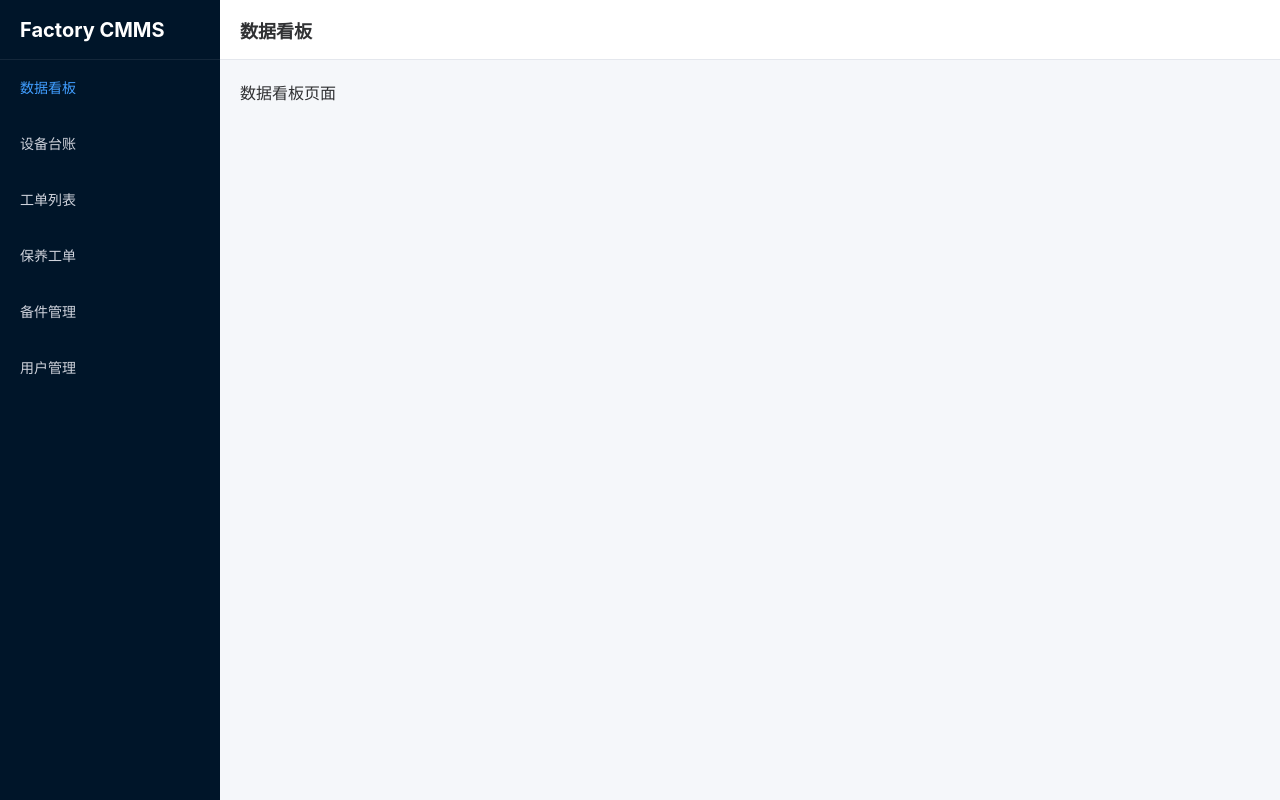
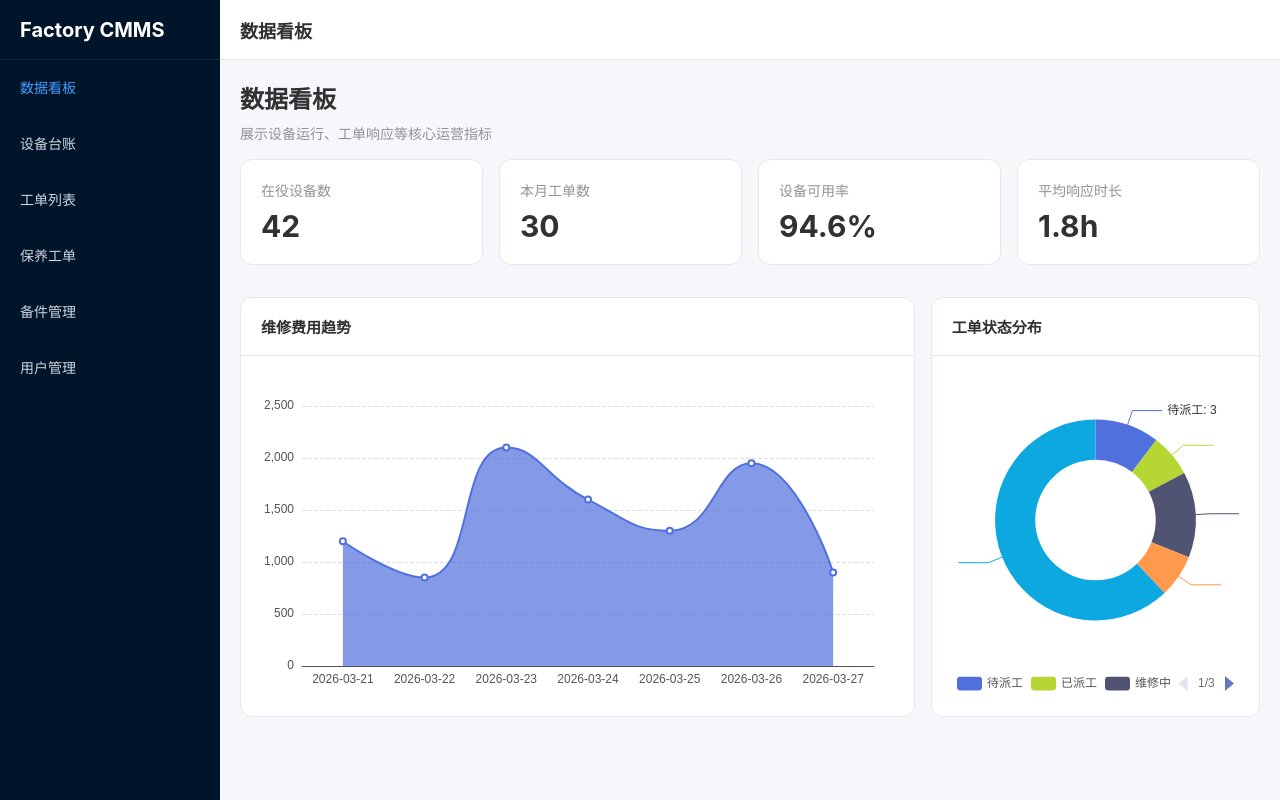
Before and after one commit to JOK1NG/XCMG_CMSS, a Vue app: page /dashboard in a window 1280 px wide. Built offline with nearby package versions, Linux system fonts and the light colour scheme; no server answers.

Commit message:
feat: integrate dashboard API and enhance dashboard view with charts and KPIs

```diff
--- a/package.json
+++ b/package.json
@@ -11,6 +11,7 @@
   "dependencies": {
     "@element-plus/icons-vue": "^2.3.2",
     "axios": "^1.13.6",
+    "echarts": "^6.0.0",
     "element-plus": "^2.13.6",
     "pinia": "^3.0.4",
     "vue": "^3.5.30",
--- /dev/null
+++ b/src/api/dashboard.ts
@@ -0,0 +1,39 @@
+import request from '@/utils/request'
+
+export interface DashboardSummaryData {
+  runningEquipmentCount: number
+  monthWorkOrderCount: number
+  availabilityRate: number
+  avgResponseHours: number
+}
+
+export interface DashboardCostTrendItem {
+  statDate: string
+  costAmount: number
+}
+
+export interface DashboardCostTrendParams {
+  startDate?: string
+  endDate?: string
+}
+
+export interface DashboardWorkOrderStatusItem {
+  status: number
+  statusLabel: string
+  count: number
+}
+
+/** GET /api/dashboard/summary（baseURL 已含 /api 时为 /dashboard/summary） */
+export function getDashboardSummary() {
+  return request.get<DashboardSummaryData>('/dashboard/summary')
+}
+
+/** GET /api/dashboard/cost-trend（baseURL 已含 /api 时为 /dashboard/cost-trend） */
+export function getDashboardCostTrend(params?: DashboardCostTrendParams) {
+  return request.get<DashboardCostTrendItem[]>('/dashboard/cost-trend', { params })
+}
+
+/** GET /api/dashboard/workorder-status（baseURL 已含 /api 时为 /dashboard/workorder-status） */
+export function getDashboardWorkOrderStatus() {
+  return request.get<DashboardWorkOrderStatusItem[]>('/dashboard/workorder-status')
+}
--- a/src/views/dashboard/index.vue
+++ b/src/views/dashboard/index.vue
@@ -1,11 +1,252 @@
+<template>
+  <div class="page-container">
+    <PageHeader title="数据看板" description="展示设备运行、工单响应等核心运营指标" />
+
+    <el-row :gutter="16">
+      <el-col :xs="24" :sm="12" :lg="6">
+        <el-card shadow="never" class="kpi-card" v-loading="loading">
+          <div class="kpi-label">在役设备数</div>
+          <div class="kpi-value">{{ summary.runningEquipmentCount }}</div>
+        </el-card>
+      </el-col>
+      <el-col :xs="24" :sm="12" :lg="6">
+        <el-card shadow="never" class="kpi-card" v-loading="loading">
+          <div class="kpi-label">本月工单数</div>
+          <div class="kpi-value">{{ summary.monthWorkOrderCount }}</div>
+        </el-card>
+      </el-col>
+      <el-col :xs="24" :sm="12" :lg="6">
+        <el-card shadow="never" class="kpi-card" v-loading="loading">
+          <div class="kpi-label">设备可用率</div>
+          <div class="kpi-value">{{ summary.availabilityRate }}%</div>
+        </el-card>
+      </el-col>
+      <el-col :xs="24" :sm="12" :lg="6">
+        <el-card shadow="never" class="kpi-card" v-loading="loading">
+          <div class="kpi-label">平均响应时长</div>
+          <div class="kpi-value">{{ summary.avgResponseHours }}h</div>
+        </el-card>
+      </el-col>
+    </el-row>
+
+    <el-row :gutter="16">
+      <el-col :xs="24" :lg="16">
+        <el-card shadow="never" class="chart-card" v-loading="chartLoading">
+          <template #header>
+            <div class="chart-title">维修费用趋势</div>
+          </template>
+          <div ref="costTrendRef" class="chart-container"></div>
+        </el-card>
+      </el-col>
+      <el-col :xs="24" :lg="8">
+        <el-card shadow="never" class="chart-card" v-loading="chartLoading">
+          <template #header>
+            <div class="chart-title">工单状态分布</div>
+          </template>
+          <div ref="statusDistRef" class="chart-container"></div>
+        </el-card>
+      </el-col>
+    </el-row>
+  </div>
+</template>
+
 <script setup lang="ts">
+import { onBeforeUnmount, onMounted, reactive, ref } from 'vue'
+import * as echarts from 'echarts'
+import PageHeader from '@/components/PageHeader.vue'
+import {
+  getDashboardCostTrend,
+  getDashboardSummary,
+  getDashboardWorkOrderStatus,
+  type DashboardCostTrendItem,
+  type DashboardSummaryData,
+  type DashboardWorkOrderStatusItem,
+} from '@/api/dashboard'
 
+const FALLBACK_SUMMARY: DashboardSummaryData = {
+  runningEquipmentCount: 42,
+  monthWorkOrderCount: 30,
+  availabilityRate: 94.6,
+  avgResponseHours: 1.8,
+}
+
+const FALLBACK_COST_TREND: DashboardCostTrendItem[] = [
+  { statDate: '2026-03-21', costAmount: 1200 },
+  { statDate: '2026-03-22', costAmount: 850 },
+  { statDate: '2026-03-23', costAmount: 2100 },
+  { statDate: '2026-03-24', costAmount: 1600 },
+  { statDate: '2026-03-25', costAmount: 1300 },
+  { statDate: '2026-03-26', costAmount: 1950 },
+  { statDate: '2026-03-27', costAmount: 900 },
+]
+
+const FALLBACK_STATUS_DIST: DashboardWorkOrderStatusItem[] = [
+  { status: 1, statusLabel: '待派工', count: 3 },
+  { status: 2, statusLabel: '已派工', count: 2 },
+  { status: 3, statusLabel: '维修中', count: 4 },
+  { status: 4, statusLabel: '待验收', count: 2 },
+  { status: 5, statusLabel: '已完成', count: 18 },
+]
+
+const summary = reactive<DashboardSummaryData>({
+  ...FALLBACK_SUMMARY,
+})
+const loading = ref(false)
+const chartLoading = ref(false)
+const costTrendRef = ref<HTMLElement | null>(null)
+const statusDistRef = ref<HTMLElement | null>(null)
+let costTrendChart: echarts.ECharts | null = null
+let statusDistChart: echarts.ECharts | null = null
+
+const renderCostTrendChart = (rows: DashboardCostTrendItem[]) => {
+  if (!costTrendChart || !rows.length) {
+    return
+  }
+  costTrendChart.setOption({
+    tooltip: { trigger: 'axis' },
+    grid: { left: 40, right: 20, top: 30, bottom: 30 },
+    xAxis: {
+      type: 'category',
+      data: rows.map((item) => item.statDate),
+      axisTick: { show: false },
+    },
+    yAxis: {
+      type: 'value',
+      axisLabel: { formatter: '{value}' },
+      splitLine: { lineStyle: { type: 'dashed' } },
+    },
+    series: [
+      {
+        type: 'line',
+        data: rows.map((item) => item.costAmount),
+        smooth: true,
+        areaStyle: {},
+      },
+    ],
+  })
+}
+
+const renderStatusDistChart = (rows: DashboardWorkOrderStatusItem[]) => {
+  if (!statusDistChart || !rows.length) {
+    return
+  }
+  statusDistChart.setOption({
+    tooltip: { trigger: 'item' },
+    legend: { bottom: 0, type: 'scroll' },
+    series: [
+      {
+        type: 'pie',
+        radius: ['42%', '70%'],
+        center: ['50%', '45%'],
+        data: rows.map((item) => ({
+          value: item.count,
+          name: item.statusLabel,
+        })),
+        label: { formatter: '{b}: {c}' },
+      },
+    ],
+  })
+}
+
+const loadSummary = async () => {
+  loading.value = true
+  try {
+    const data = await getDashboardSummary()
+    summary.runningEquipmentCount = Number(data.runningEquipmentCount) || 0
+    summary.monthWorkOrderCount = Number(data.monthWorkOrderCount) || 0
+    summary.availabilityRate = Number(data.availabilityRate) || 0
+    summary.avgResponseHours = Number(data.avgResponseHours) || 0
+  } catch {
+    summary.runningEquipmentCount = FALLBACK_SUMMARY.runningEquipmentCount
+    summary.monthWorkOrderCount = FALLBACK_SUMMARY.monthWorkOrderCount
+    summary.availabilityRate = FALLBACK_SUMMARY.availabilityRate
+    summary.avgResponseHours = FALLBACK_SUMMARY.avgResponseHours
+  } finally {
+    loading.value = false
+  }
+}
+
+const loadCharts = async () => {
+  chartLoading.value = true
+  try {
+    const [costTrendRows, statusRows] = await Promise.all([
+      getDashboardCostTrend().catch(() => [...FALLBACK_COST_TREND]),
+      getDashboardWorkOrderStatus().catch(() => [...FALLBACK_STATUS_DIST]),
+    ])
+    renderCostTrendChart(Array.isArray(costTrendRows) ? costTrendRows : FALLBACK_COST_TREND)
+    renderStatusDistChart(Array.isArray(statusRows) ? statusRows : FALLBACK_STATUS_DIST)
+  } finally {
+    chartLoading.value = false
+  }
+}
+
+const handleResize = () => {
+  costTrendChart?.resize()
+  statusDistChart?.resize()
+}
+
+const initCharts = () => {
+  if (costTrendRef.value && !costTrendChart) {
+    costTrendChart = echarts.init(costTrendRef.value)
+  }
+  if (statusDistRef.value && !statusDistChart) {
+    statusDistChart = echarts.init(statusDistRef.value)
+  }
+}
+
+onMounted(() => {
+  initCharts()
+  loadSummary()
+  loadCharts()
+  window.addEventListener('resize', handleResize)
+})
+
+onBeforeUnmount(() => {
+  window.removeEventListener('resize', handleResize)
+  costTrendChart?.dispose()
+  statusDistChart?.dispose()
+  costTrendChart = null
+  statusDistChart = null
+})
 </script>
 
-<template>
-    <div>数据看板页面</div>
-</template>
+<style scoped>
+.page-container {
+  display: flex;
+  flex-direction: column;
+  gap: 16px;
+}
 
-<style scoped>
+.kpi-card {
+  border-radius: 12px;
+}
 
+.kpi-label {
+  color: #909399;
+  font-size: 14px;
+}
+
+.kpi-value {
+  margin-top: 8px;
+  font-size: 30px;
+  line-height: 1.2;
+  font-weight: 700;
+  color: #303133;
+}
+
+.chart-card {
+  margin-top: 16px;
+  border-radius: 12px;
+}
+
+.chart-container {
+  height: 320px;
+  width: 100%;
+}
+
+.chart-title {
+  font-size: 15px;
+  font-weight: 600;
+  color: #303133;
+}
 </style>
```
Also changed, not shown: 2 other files (tests, documents, lock files or other folders).
